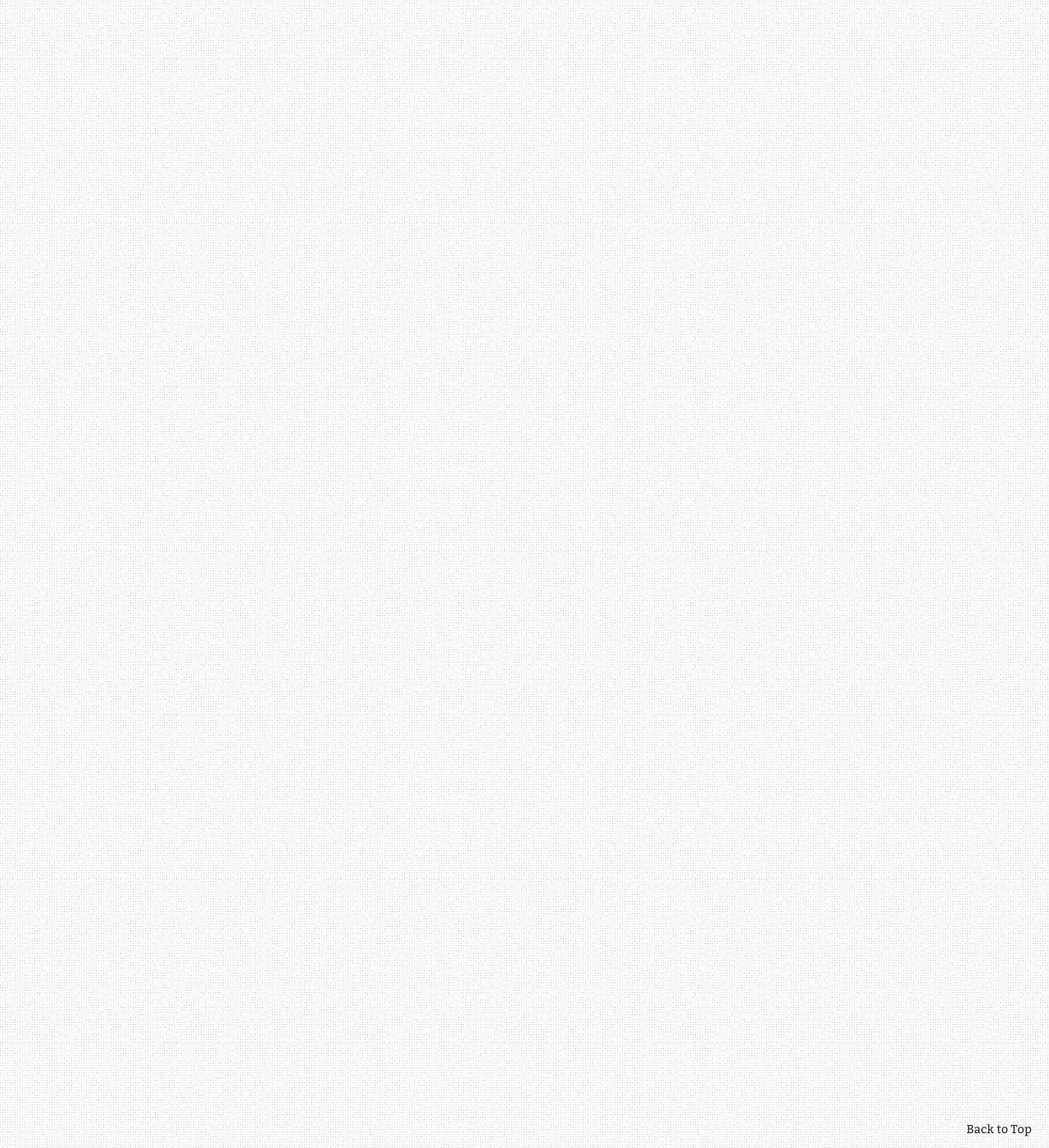
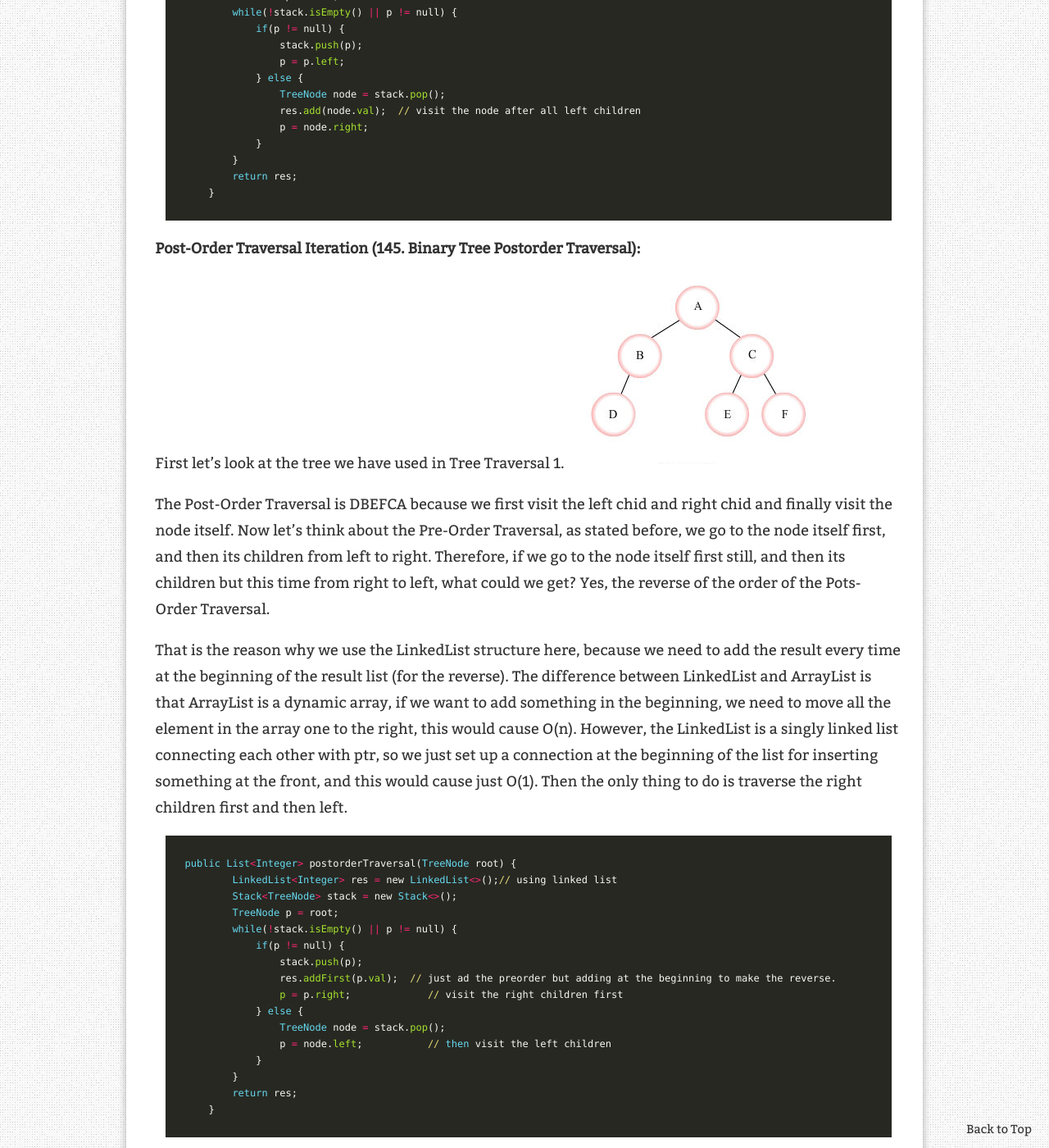
Before and after one commit to SifanStephanie/SifanStephanie.github.io, a Jekyll site: the page built from _posts/2018-10-01-Tree-Traversal-2.md, in a window 1280 px wide and 1400 px high, scrolled down 2928 px. Shown: the whole window at 82% size. Built offline with Jekyll 4.4.1, drawn with Linux system fonts in a browser that asks for light colours; comment, search, counter and statistics services are not loaded; some of the changed text lies outside the part shown.

Commit message:
tree traversal2 3.0

```diff
--- a/_posts/2018-10-01-Tree-Traversal-2.md
+++ b/_posts/2018-10-01-Tree-Traversal-2.md
@@ -75,3 +76,77 @@ From the above these recursion codes, we could easily find that using the recurs
 2, inOrder, visit the node between the left and the right child!
 
 3, postOrder, visit the node last!
+
+---
+**Iteration:**
+
+One way to practice the ability of writing code and better understating recursion is to change the recursion into iteration. It is actually not that hard because the recursion has persevered the inter-results in stacks automatically, we could also use the stacks to persevere the inter-result by ourselves through pushing and poping.
+
+For the elegant of the code and the unified form, we use the same Structure for these three traverse. But there is a slightly different change in post-Order Traversal. We will discuss the detail later.
+
+**Pre-Order Traversal Iteration (144. Binary Tree Preorder Traversal):**
+~~~ ruby
+public List<Integer> preorderTraversal(TreeNode root) {
+        List<Integer> res = new ArrayList<>();
+        Stack<TreeNode> stack = new Stack<>();
+        TreeNode p = root;
+        while(!stack.isEmpty() || p != null) {
+            if(p != null) {
+                stack.push(p);
+                res.add(p.val);  // visit the node FIRST!
+                p = p.left;
+            } else {
+                TreeNode node = stack.pop();
+                p = node.right;
+            }
+        }
+        return res;
+    }
+~~~
+
+**In-Order Traversal Iteration (94. Binary Tree Inorder Traversal):**
+~~~ ruby
+public List<Integer> inorderTraversal(TreeNode root) {
+        List<Integer> res = new ArrayList<>();
+        Stack<TreeNode> stack = new Stack<>();
+        TreeNode p = root;
+        while(!stack.isEmpty() || p != null) {
+            if(p != null) {
+                stack.push(p);
+                p = p.left;
+            } else {
+                TreeNode node = stack.pop();
+                res.add(node.val);  // visit the node after all left children
+                p = node.right;
+            }
+        }
+        return res;
+    }
+~~~
+
+**Post-Order Traversal Iteration (145. Binary Tree Postorder Traversal):**
+
+First let’s look at the tree we have used in Tree Traversal 1.
+![image01](http://sifanstephanie.github.io/assets/images/posts/tree1.png)
+
+The Post-Order Traversal is DBEFCA because we first visit the left chid and right chid and finally visit the node itself. Now let’s think about the Pre-Order Traversal, as stated before, we go to the node itself first, and then its children from left to right. Therefore, if we go to the node itself first still, and then its children but this time from right to left, what could we get? Yes, the reverse of the order of the Pots-Order Traversal.
+
+That is the reason why we use the LinkedList structure here, because we need to add the result every time at the beginning of the result list (for the reverse). The difference between LinkedList and ArrayList is that ArrayList is a dynamic array, if we want to add something in the beginning, we need to move all the element in the array one to the right, this would cause O(n). However, the LinkedList is a singly linked list connecting each other with ptr, so we just set up a connection at the beginning of the list for inserting something at the front, and this would cause just O(1). Then the only thing to do is traverse the right children first and then left.
+~~~ ruby
+public List<Integer> postorderTraversal(TreeNode root) {
+        LinkedList<Integer> res = new LinkedList<>();// using linked list
+        Stack<TreeNode> stack = new Stack<>();
+        TreeNode p = root;
+        while(!stack.isEmpty() || p != null) {
+            if(p != null) {
+                stack.push(p);
+                res.addFirst(p.val);  // just ad the preorder but adding at the beginning to make the reverse.
+                p = p.right;             // visit the right children first
+            } else {
+                TreeNode node = stack.pop();
+                p = node.left;           // then visit the left children
+            }
+        }
+        return res;
+    }
+~~~
```
Also changed, not shown: other parts of _posts/2018-10-01-Tree-Traversal-2.md (+1 -0 lines), 2 other files.
